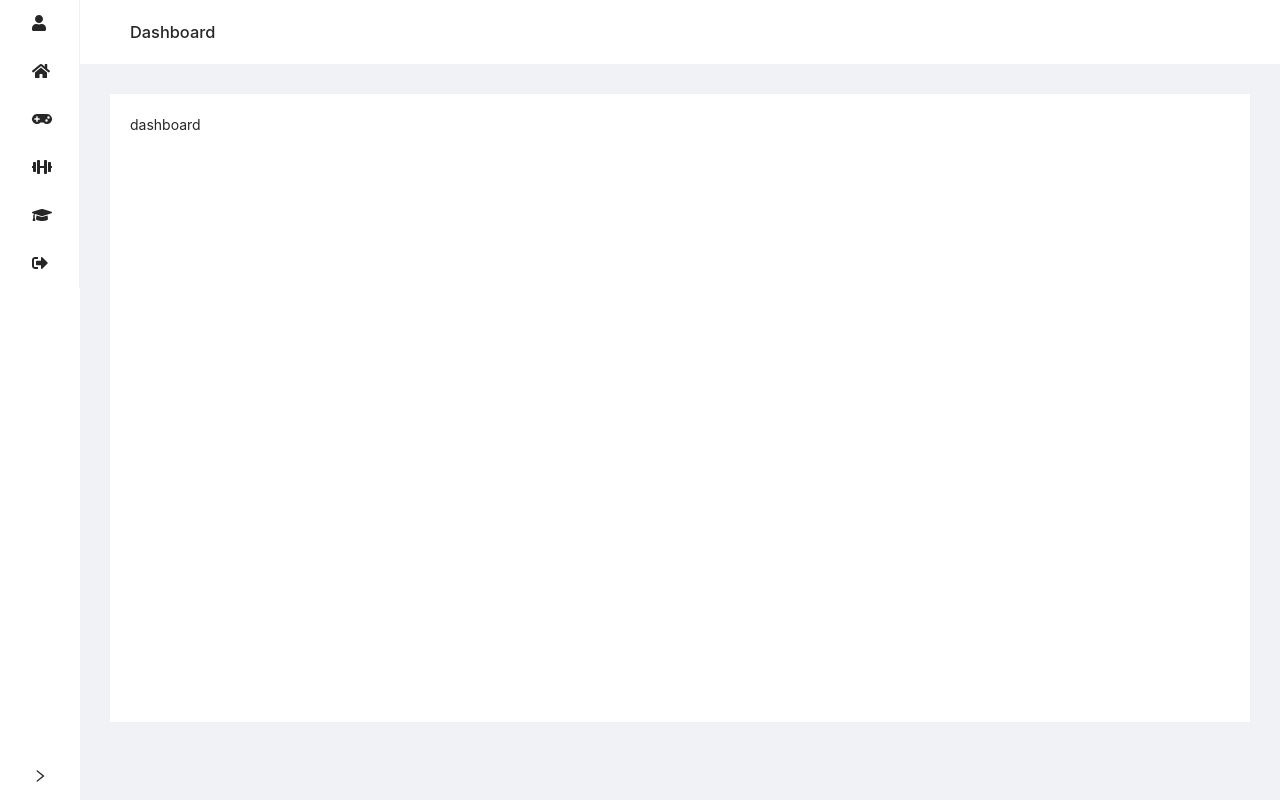
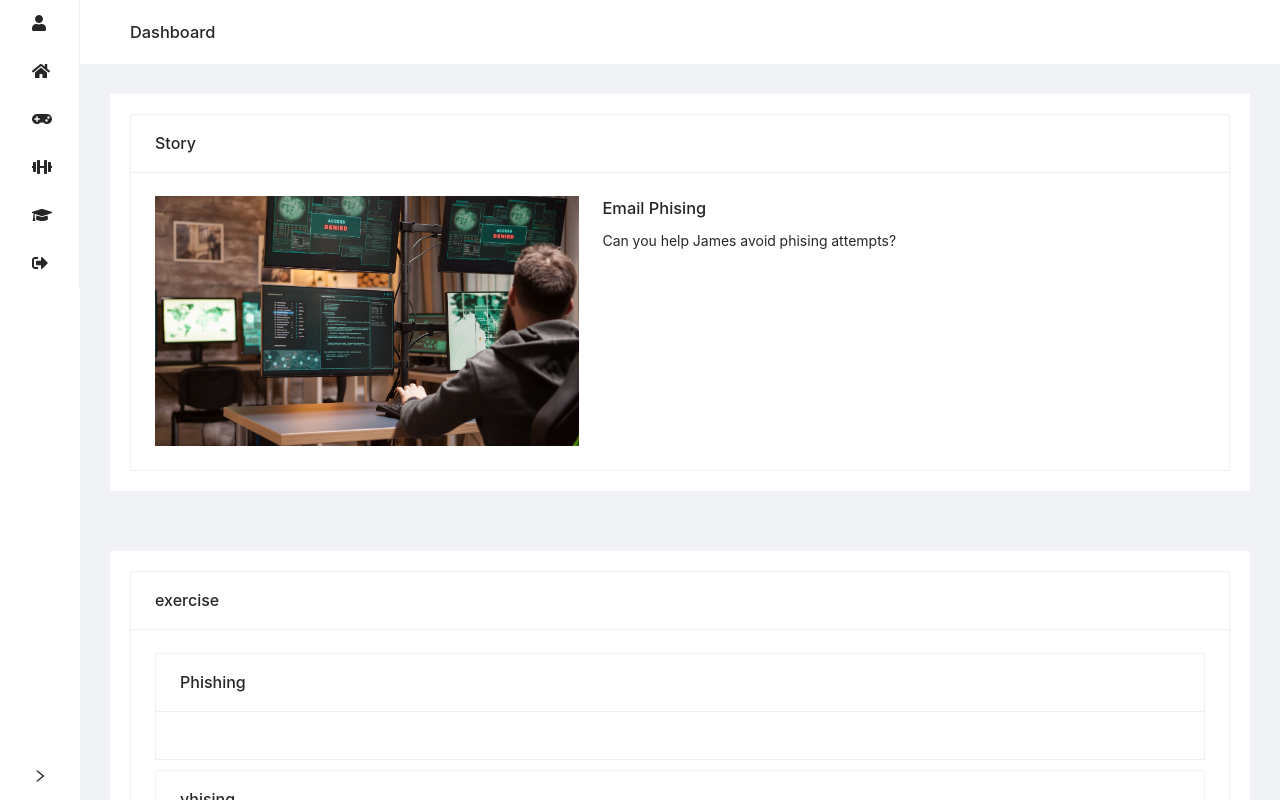
Before and after one commit to rmrt1n/hilti-app, a Next.js app: page / in a window 1280 px wide. Shown: the top 800 px of the page. Built offline with nearby package versions, Linux system fonts and the light colour scheme.

Commit message:
finished dashboard

```diff
--- a/pages/index.js
+++ b/pages/index.js
@@ -1,9 +1,65 @@
 import MainContent from '../components/MainContent'
+import { Carousel, Card, Row, Col } from 'antd'
+import Image from 'next/image'
+import Link from 'next/link'
 
-export default function Home() {
+export async function getServerSideProps() {
+  const res1 = await fetch('http://localhost:3000/api/story')
+  const story = await res1.json()
+  const res2 = await fetch('http://localhost:3000/api/exercise')
+  const exercise = await res2.json()
+
+  return {
+    props: {
+      story,
+      exercise
+    }
+  }
+}
+
+const carouselStyle = {
+  position: 'relative',
+  minHeight: '250px',
+  height: '100%',
+  // width: '100%',
+}
+
+export default function Home({ story, exercise }) {
   return (
+    <>
     <MainContent title="Dashboard">
-      dashboard
+      <Card title="Story">
+        { story.map((i) => (
+          <Link key={ i.id } href={ `/story/${i.id}` }>
+          <Row gutter={ 24 }>
+            <Col span={ 10 }>
+              <div style={ carouselStyle }>
+                <Image
+                  src={ i.thumbnail.path }
+                  alt={ i.thumbnail.alt }
+                  layout="fill"
+                />
+              </div>
+            </Col>
+            <Col>
+              <h1>{ i.title }</h1>
+              <p>{ i.desc }</p>
+            </Col>
+          </Row>
+          </Link>
+        )) }
+      </Card>
     </MainContent>
+
+      <MainContent>
+        <Card title="exercise">
+          { exercise.map((i) => (
+            <Link key={ i.id } href={ `/exercise/${i.id}` }>
+              <Card title={ i.title } key={ i.id } style={{ marginBottom: '10px', cursor: 'pointer' }} />
+            </Link>
+          )) }
+        </Card>
+      </MainContent>
+      </>
   )
 }
--- a/styles/globals.css
+++ b/styles/globals.css
@@ -14,3 +14,7 @@ a {
 * {
   box-sizing: border-box;
 }
+
+.antd-carousel > * {
+  height: 100%;
+}
```
